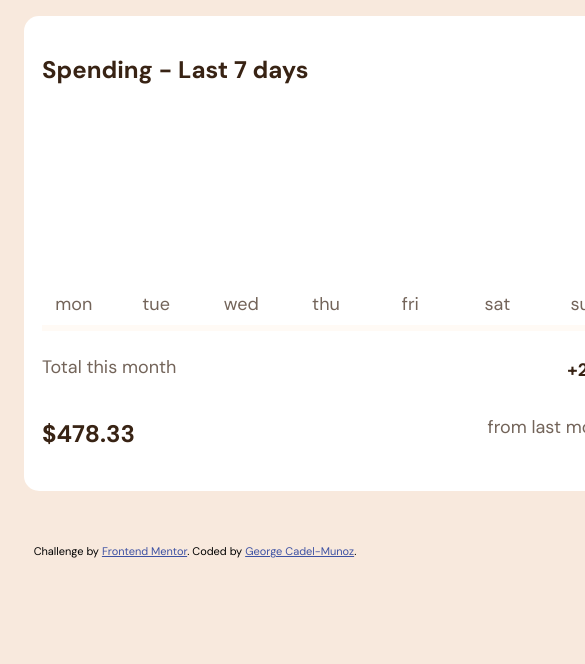
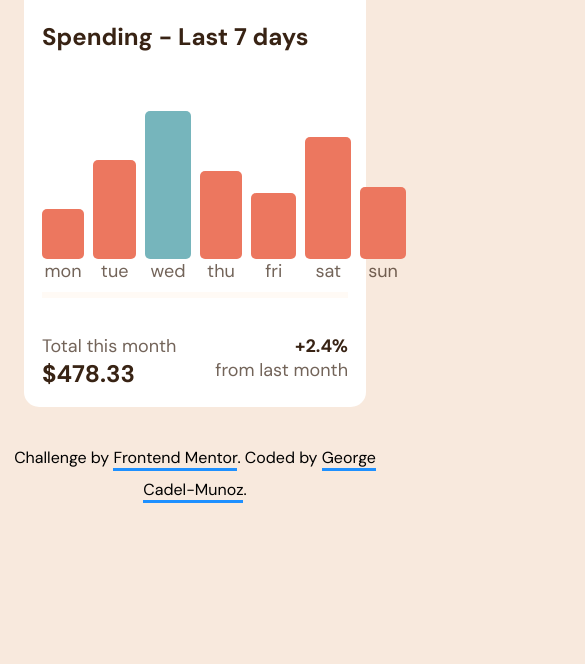
Before and after one commit to GCMoony/expenses-chart-component, a plain HTML site: page index.html in a window 390 px wide. Shown: the part 180-844 px from the top of the page, 585 px wide, since content can reach past the window. Drawn offline with Linux system fonts and the light colour scheme.

Commit message:
Made chart responsive

```diff
--- a/styles/style.css
+++ b/styles/style.css
@@ -30,7 +30,7 @@ body {
 .expense-report {
     padding: 1em;
     max-width: 700px;
-    min-width: fit-content;
+
     margin: 0 auto;
 }
 
@@ -72,32 +72,33 @@ body {
 
 .report-content > hr {
     border: solid var(--very-pale-orange);
+    margin-bottom: 2em;
 }
 
 .report-chart {
     height: 25vh;
     display: flex;
-    gap: 1em;
+    gap: .5em;
     justify-content: space-evenly;
+}
+
+.report-chart > * {
+    max-width: 15%;
 }
 
 .datapoint {
     justify-content: flex-end;
-    gap: none;
-
 }
 
 .datapoint > * {
-    max-height: fit-content;
     padding: 0px;
     margin: 0px;
-
 }
 
 .data {
     background-color: var(--soft-red);
     border-radius: 5px;
-    min-width: 100%;
+
 }
 
 .data:hover {
@@ -116,6 +117,7 @@ body {
     margin-bottom: 1em;
     border-radius: 5px;
     visibility: hidden;
+    font-size: 60%;
 }
 
 .show {
--- a/styles/utilities.css
+++ b/styles/utilities.css
@@ -2,13 +2,27 @@
   box-sizing: border-box;
 }
 
-.attribution { font-size: 11px; text-align: center; margin-top: 10%;}
-.attribution a { color: hsl(228, 45%, 44%); }
+.attribution {
+    text-align: center;
+    margin-top: 1.2rem;
+    font-family: var(--paragraph-font);
+    line-height: 2;
+}
+
+.attribution > a {
+    border-bottom: 3px solid dodgerblue;
+    text-decoration: none;
+    color: black;
+
+}
+
+.attribution > a:hover {
+    color: dodgerblue;
+}
 
 .flex-row {
   flex-direction: row;
   display: flex;
-    width: 100%;
 }
 
 .flex-col {
@@ -16,7 +30,6 @@
   text-align: center;
   display: flex;
   flex-direction: column;
-
 }
 
 .left {
@@ -30,3 +43,7 @@
 .between {
   justify-content: space-between;
 }
+
+.no-margin {
+    margin: 0;
+}
```
Lines whose indentation alone changed are shown as unchanged.
